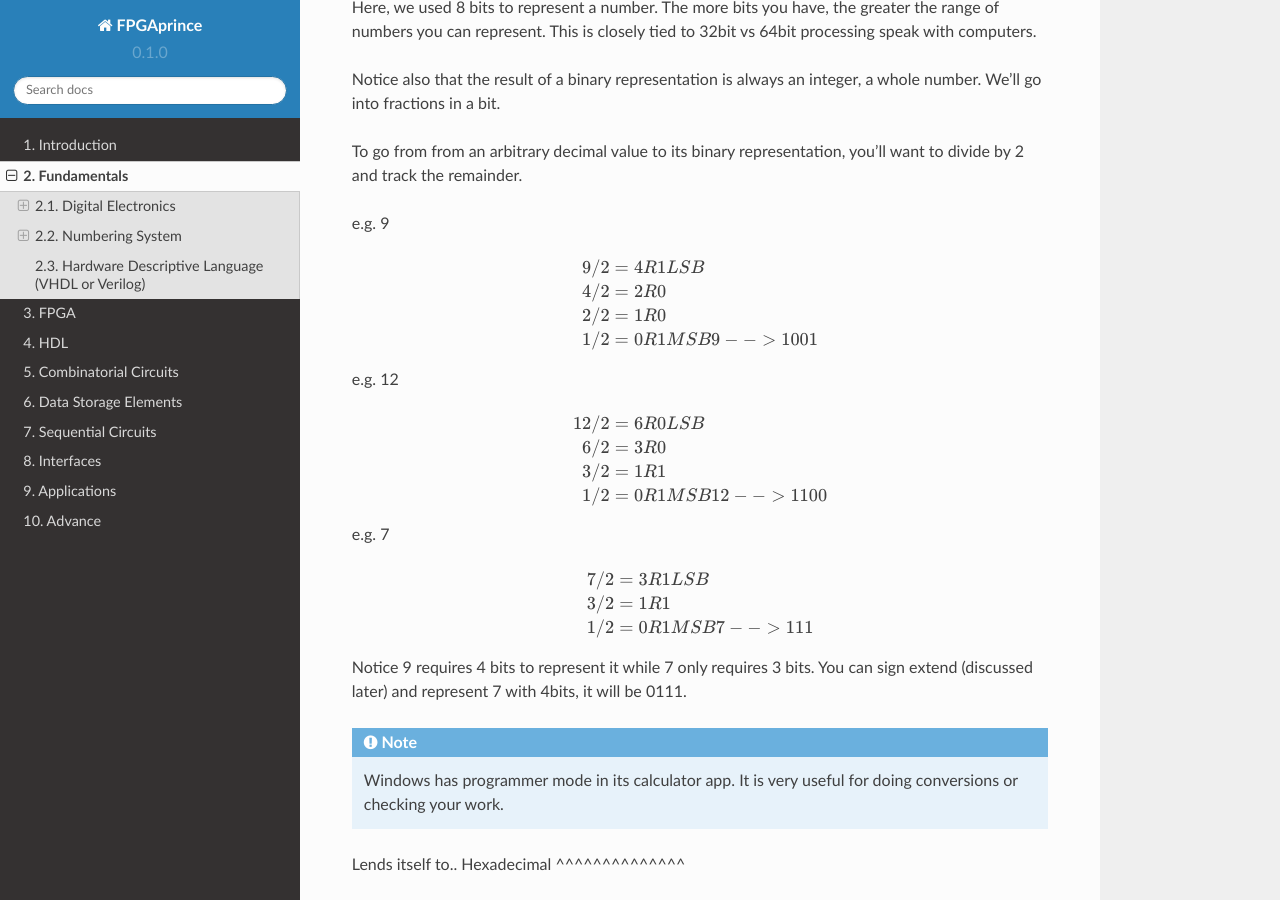
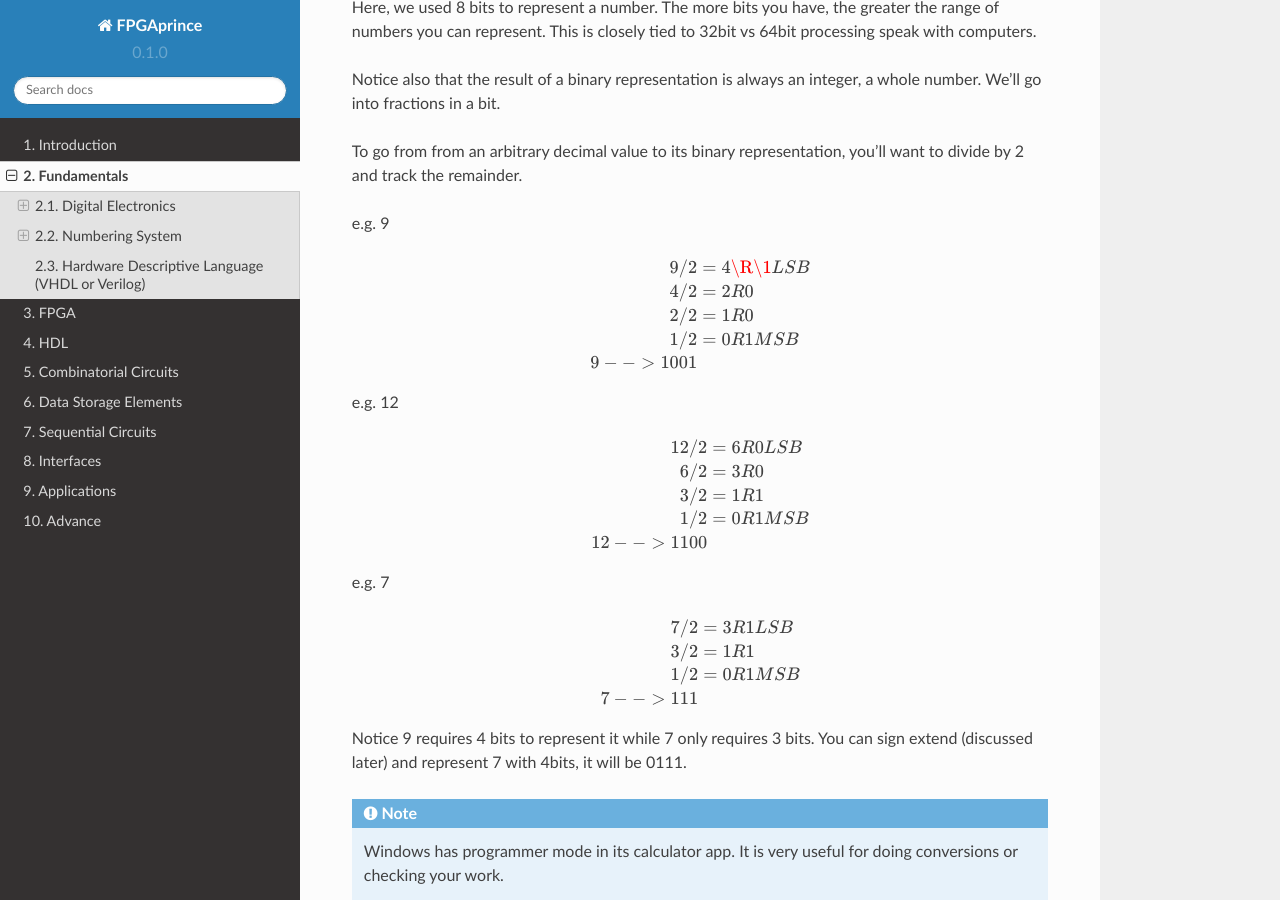
Before and after one commit to fpgaprince/rtd, a Sphinx documentation site: the page built from docs/source/fundamentals.rst, in a window 1280 px wide and 900 px high, scrolled down 4244 px. Built offline with Sphinx 7.4.7 and the Read the Docs theme 2.0.0, drawn with Linux system fonts in a browser that asks for light colours.

```diff
--- a/docs/source/fundamentals.rst
+++ b/docs/source/fundamentals.rst
@@ -200,10 +200,10 @@ e.g. 9
 
 .. math::
 
-    9/2 &= 4 R 1 LSB\\
+    9/2 &= 4 \R\1 LSB\\
     4/2 &= 2 R 0\\
     2/2 &= 1 R 0\\
-    1/2 &= 0 R 1 MSB
+    1/2 &= 0 R 1 MSB\\
     9 --> 1001
 
 
@@ -214,7 +214,7 @@ e.g. 12
     12/2 &= 6 R 0 LSB\\
     6/2 &= 3 R 0\\
     3/2 &= 1 R 1\\
-    1/2 &= 0 R 1 MSB
+    1/2 &= 0 R 1 MSB\\
     12 --> 1100
 
 e.g. 7
@@ -223,7 +223,7 @@ e.g. 7
 
     7/2 &= 3 R 1 LSB\\
     3/2 &= 1 R 1\\
-    1/2 &= 0 R 1 MSB
+    1/2 &= 0 R 1 MSB\\
     7 --> 111
 
 Notice 9 requires 4 bits to represent it while 7 only requires 3 bits. You can sign extend (discussed later) and represent
```
